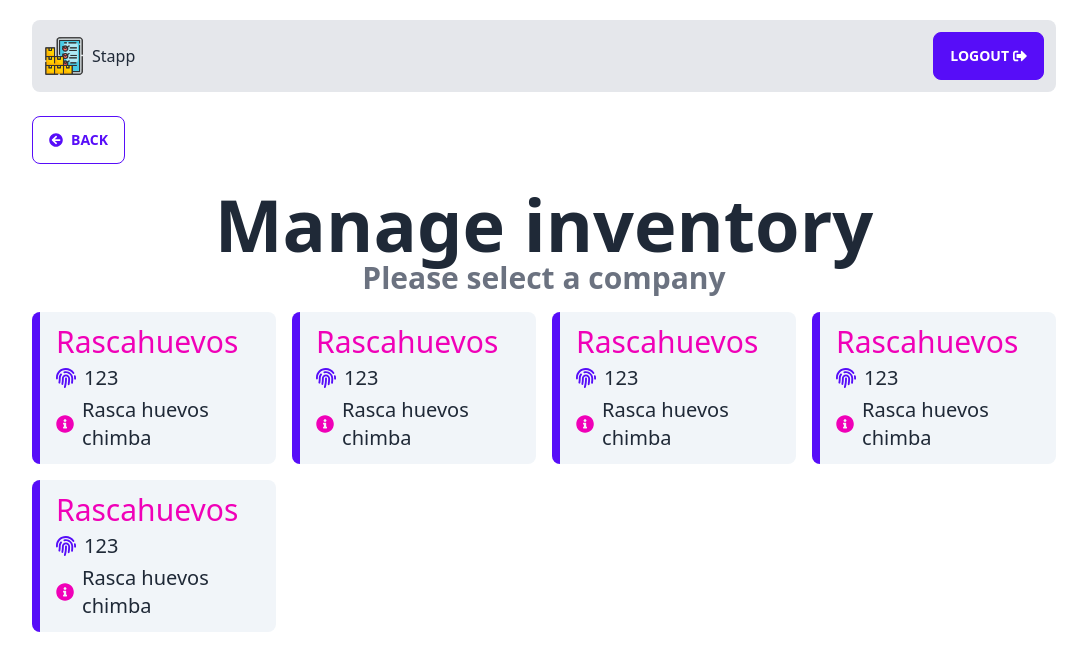
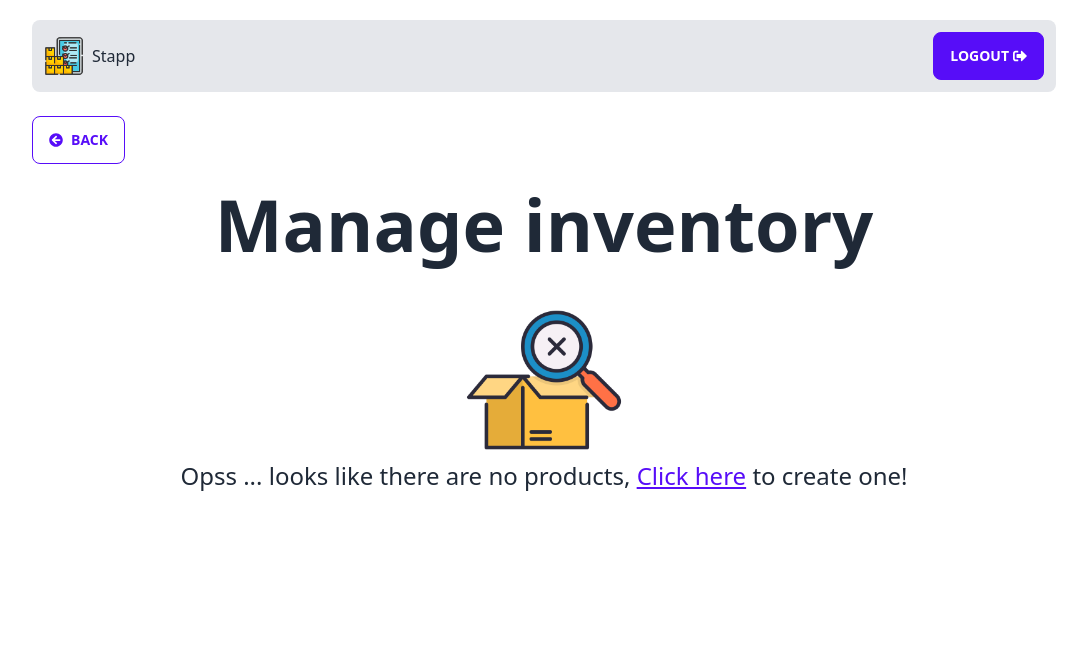
Before and after one commit to nicomesa20/react-lite-inventory, a React (Vite) app: page /inventory/1 in a window 1280 px wide. Shown: the top 670 px of the page, without its empty margins (96-1183 px from the left). Built offline with nearby package versions, Linux system fonts and the light colour scheme.

Commit message:
feat(inventory): no result page

```diff
--- /dev/null
+++ b/src/components/NoItems.tsx
@@ -0,0 +1,24 @@
+import { FC } from 'react';
+import { Link } from 'react-router-dom';
+
+interface Props {
+  entity: string;
+  redirectUrl: string;
+}
+
+const NoItems: FC<Props> = ({ entity, redirectUrl }) => {
+  return (
+    <div className='flex flex-col items-center text-2xl pt-10 text-center'>
+      <img className='w-40' src='/images/no-results.png' alt='No results' />
+      <p className='md:w-75'>
+        Opss ... looks like there are no {entity},{' '}
+        <Link to={redirectUrl} className='link link-primary'>
+          Click here
+        </Link>{' '}
+        to create one!
+      </p>
+    </div>
+  );
+};
+
+export default NoItems;
--- a/src/pages/Inventory.tsx
+++ b/src/pages/Inventory.tsx
@@ -2,34 +2,35 @@ import { FC, useState } from 'react';
 import { useParams } from 'react-router-dom';
 import BackButton from '../components/BackButton';
 import Header from '../components/Header';
+import NoItems from '../components/NoItems';
 import ProductItem from '../components/ProductItem';
 
 const productsMock: Product[] = [
-  {
-    id: '123',
-    name: 'Rascahuevos',
-    description: 'Rasca huevos chimba',
-  },
-  {
-    id: '123',
-    name: 'Rascahuevos',
-    description: 'Rasca huevos chimba',
-  },
-  {
-    id: '123',
-    name: 'Rascahuevos',
-    description: 'Rasca huevos chimba',
-  },
-  {
-    id: '123',
-    name: 'Rascahuevos',
-    description: 'Rasca huevos chimba',
-  },
-  {
-    id: '123',
-    name: 'Rascahuevos',
-    description: 'Rasca huevos chimba',
-  },
+  // {
+  //   id: '123',
+  //   name: 'Rascahuevos',
+  //   description: 'Rasca huevos chimba',
+  // },
+  // {
+  //   id: '123',
+  //   name: 'Rascahuevos',
+  //   description: 'Rasca huevos chimba',
+  // },
+  // {
+  //   id: '123',
+  //   name: 'Rascahuevos',
+  //   description: 'Rasca huevos chimba',
+  // },
+  // {
+  //   id: '123',
+  //   name: 'Rascahuevos',
+  //   description: 'Rasca huevos chimba',
+  // },
+  // {
+  //   id: '123',
+  //   name: 'Rascahuevos',
+  //   description: 'Rasca huevos chimba',
+  // },
 ];
 
 const Inventory: FC = () => {
@@ -40,8 +41,10 @@ const Inventory: FC = () => {
       <Header />
       <main className='container | mt-6'>
         <BackButton redirect='../inventory' />
-        <div className='text-center mb-4'>
-          <h1 className='page-caption'>Manage inventory</h1>
+        <h1 className='page-caption | text-center'>Manage inventory</h1>
+        {products.length > 0 ? (
+          <>
+            <div className='mb-4'>
               <p className='page-subcaption'>Please select a company</p>
             </div>
             <div className='responsive-grid'>
@@ -49,6 +52,10 @@ const Inventory: FC = () => {
                 <ProductItem key={product.id} product={product} />
               ))}
             </div>
+          </>
+        ) : (
+          <NoItems entity='products' redirectUrl='./' />
+        )}
       </main>
     </div>
   );
--- a/src/pages/InventoryList.tsx
+++ b/src/pages/InventoryList.tsx
@@ -2,32 +2,33 @@ import { useState } from 'react';
 import BackButton from '../components/BackButton';
 import CompanyItem from '../components/CompanyItem';
 import Header from '../components/Header';
+import NoItems from '../components/NoItems';
 
 const companiesMock: Company[] = [
-  {
-    address: 'Calle 123',
-    name: 'SirPollo',
-    nit: '12345',
-    phone: '1234567',
-  },
-  {
-    address: 'Calle 123',
-    name: 'SirPollo',
-    nit: '12345',
-    phone: '1234567',
-  },
-  {
-    address: 'Calle 123',
-    name: 'SirPollo',
-    nit: '12345',
-    phone: '1234567',
-  },
-  {
-    address: 'Calle 123',
-    name: 'SirPollo',
-    nit: '12345',
-    phone: '1234567',
-  },
+  // {
+  //   address: 'Calle 123',
+  //   name: 'SirPollo',
+  //   nit: '12345',
+  //   phone: '1234567',
+  // },
+  // {
+  //   address: 'Calle 123',
+  //   name: 'SirPollo',
+  //   nit: '12345',
+  //   phone: '1234567',
+  // },
+  // {
+  //   address: 'Calle 123',
+  //   name: 'SirPollo',
+  //   nit: '12345',
+  //   phone: '1234567',
+  // },
+  // {
+  //   address: 'Calle 123',
+  //   name: 'SirPollo',
+  //   nit: '12345',
+  //   phone: '1234567',
+  // },
 ];
 
 const InventoryList = () => {
@@ -37,8 +38,10 @@ const InventoryList = () => {
       <Header />
       <main className='container | mt-6'>
         <BackButton />
+        <h1 className='page-caption | text-center'>Manage companies</h1>
+        {companies.length > 0 ? (
+          <>
             <div className='text-center mb-4'>
-          <h1 className='page-caption'>Manage companies</h1>
               <p className='page-subcaption'>Please select a company</p>
             </div>
             <div className='responsive-grid'>
@@ -46,6 +49,10 @@ const InventoryList = () => {
                 <CompanyItem key={company.nit} company={company} />
               ))}
             </div>
+          </>
+        ) : (
+          <NoItems entity='companies' redirectUrl='../create-company' />
+        )}
       </main>
     </div>
   );
```
Also changed, not shown: public/images/no-results.png (added). Lines whose indentation alone changed are shown as unchanged.
